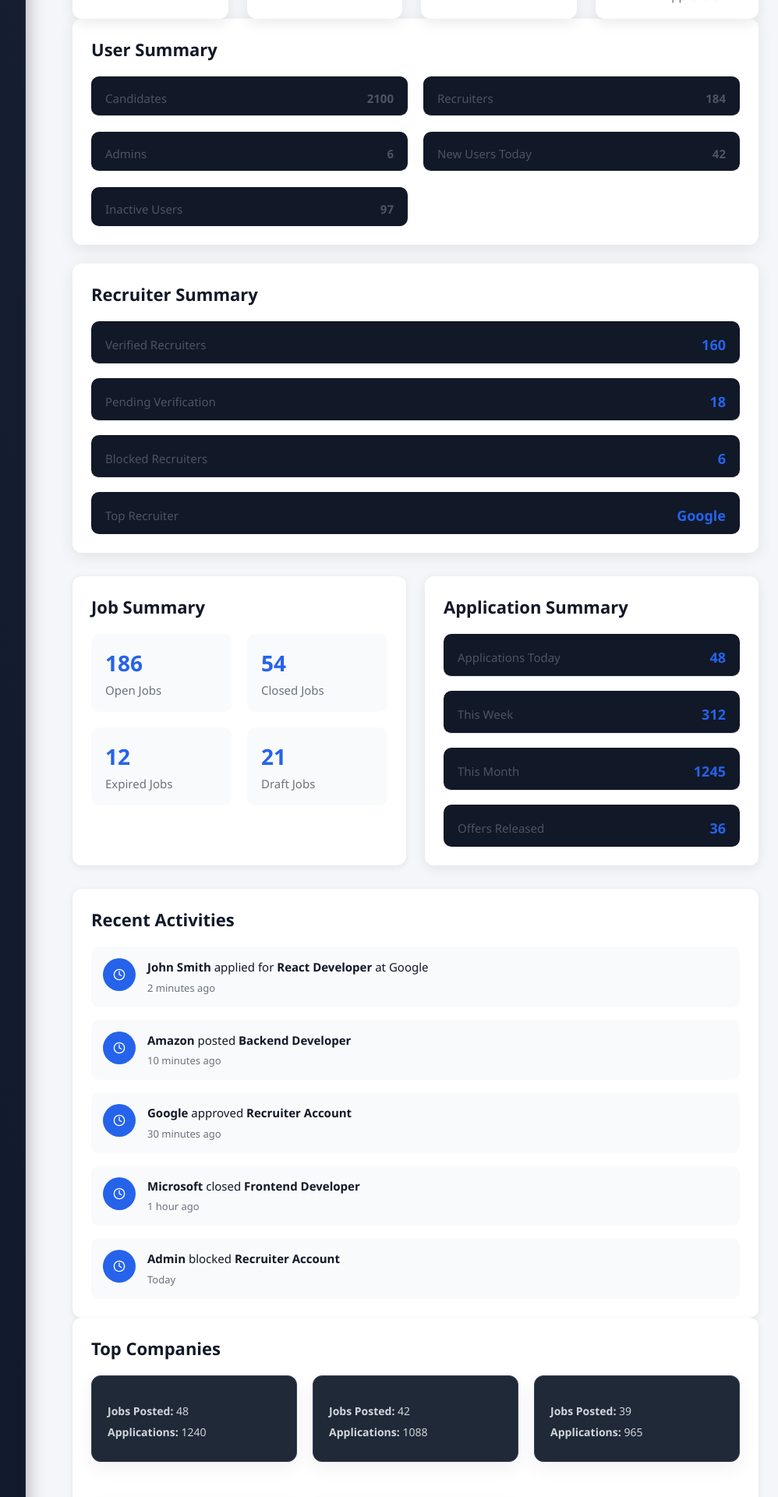
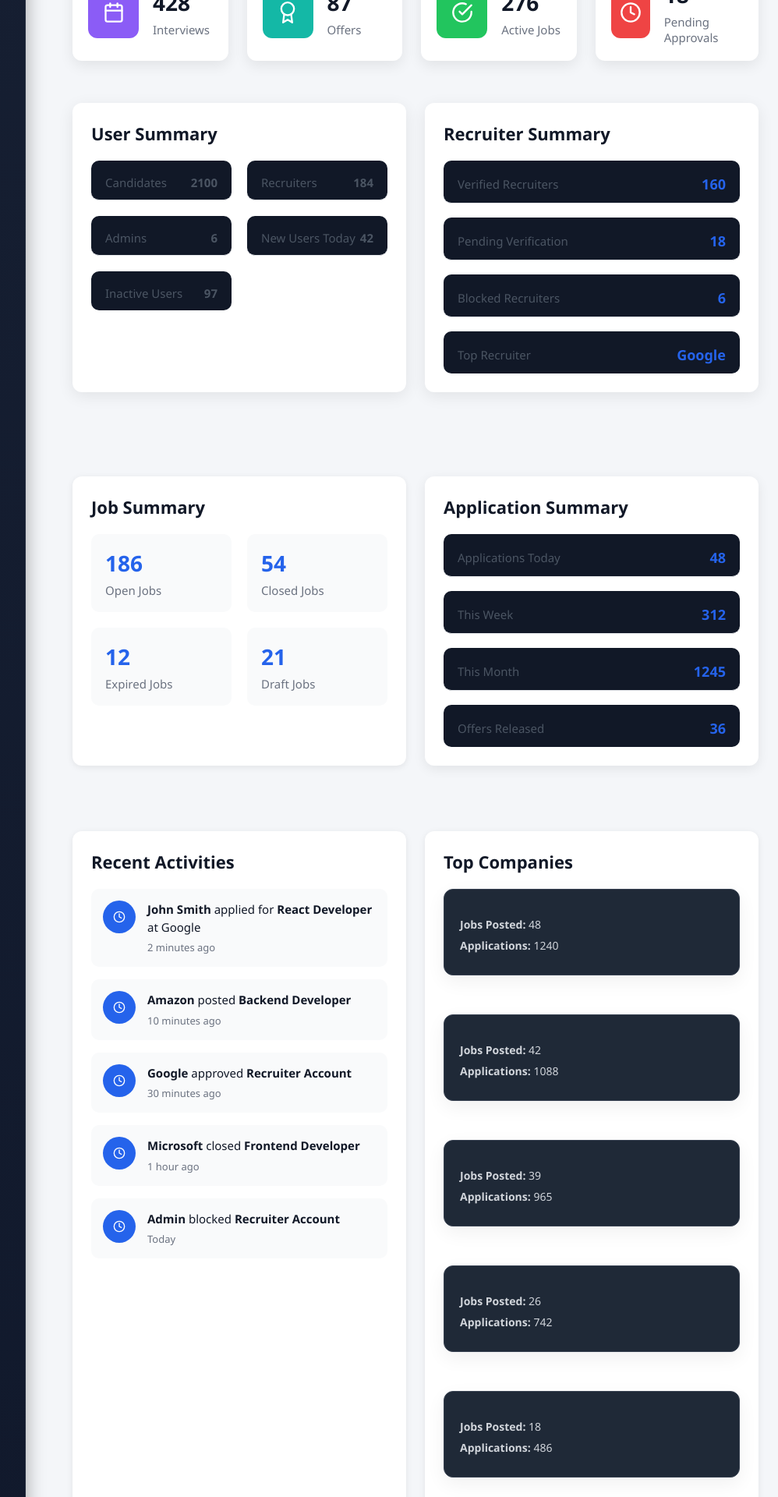
Before and after one commit to hemantbirla/smart-applicant-tracking-system, a React (Vite) app: page /admin/dashboard in a window 1280 px wide. Shown: the part 660-2580 px from the top of the page at 78% size, without its empty margins (247-1245 px from the left). Built offline with nearby package versions, Linux system fonts and the light colour scheme; no server answers.

Commit message:
Assemble admin dashboard layout

```diff
--- a/src/pages/AdminDashboard/AdminDashboard.jsx
+++ b/src/pages/AdminDashboard/AdminDashboard.jsx
@@ -2,11 +2,8 @@ import DashboardLayout from "../../layouts/DashboardLayout";
 
 import AdminHeader from "../../components/admin/AdminHeader";
 import AdminStatistics from "../../components/admin/AdminStatistics";
-
-import "../../styles/adminDashboard.css";
 import UserSummary from "../../components/admin/UserSummary";
 import RecruiterSummary from "../../components/admin/RecruiterSummary";
-import { recruiterSummary } from "../../constants/adminDashboardData";
 import JobSummary from "../../components/admin/JobSummary";
 import ApplicationSummary from "../../components/admin/ApplicationSummary";
 import RecentActivities from "../../components/admin/RecentActivities";
@@ -14,21 +11,42 @@ import TopCompanies from "../../components/admin/TopCompanies";
 import SystemStatus from "../../components/admin/SystemStatus";
 import QuickActions from "../../components/admin/QuickActions";
 
+import { recruiterSummary } from "../../constants/adminDashboardData";
+
+import "../../styles/adminDashboard.css";
+
 const AdminDashboard = () => {
   return (
     <DashboardLayout>
       <div className="admin-dashboard">
+        {/* Header */}
         <AdminHeader />
+
+        {/* Statistics */}
         <AdminStatistics />
-        <UserSummary />
-        <RecruiterSummary data={recruiterSummary} />
+
+        {/* User & Recruiter Summary */}
+        <div className="admin-two-column">
+          <UserSummary />
+          <RecruiterSummary data={recruiterSummary} />
+        </div>
+
+        {/* Job & Application Summary */}
         <div className="admin-two-column">
           <JobSummary />
           <ApplicationSummary />
         </div>
-        <RecentActivities />
-        <TopCompanies />
+
+        {/* Activities & Companies */}
+        <div className="admin-two-column">
+          <RecentActivities />
+          <TopCompanies />
+        </div>
+
+        {/* System Status */}
         <SystemStatus />
+
+        {/* Quick Actions */}
         <QuickActions />
       </div>
     </DashboardLayout>
--- a/src/styles/adminDashboard.css
+++ b/src/styles/adminDashboard.css
@@ -96,7 +96,12 @@
 =========================== */
 
 .admin-dashboard {
-    padding: 30px;
+  padding: 30px;
+  display: flex;
+  flex-direction: column;
+  gap: 24px;
+  background: #f4f6f9;
+  min-height: 100vh;
 }
 
 .admin-statistics {
```
